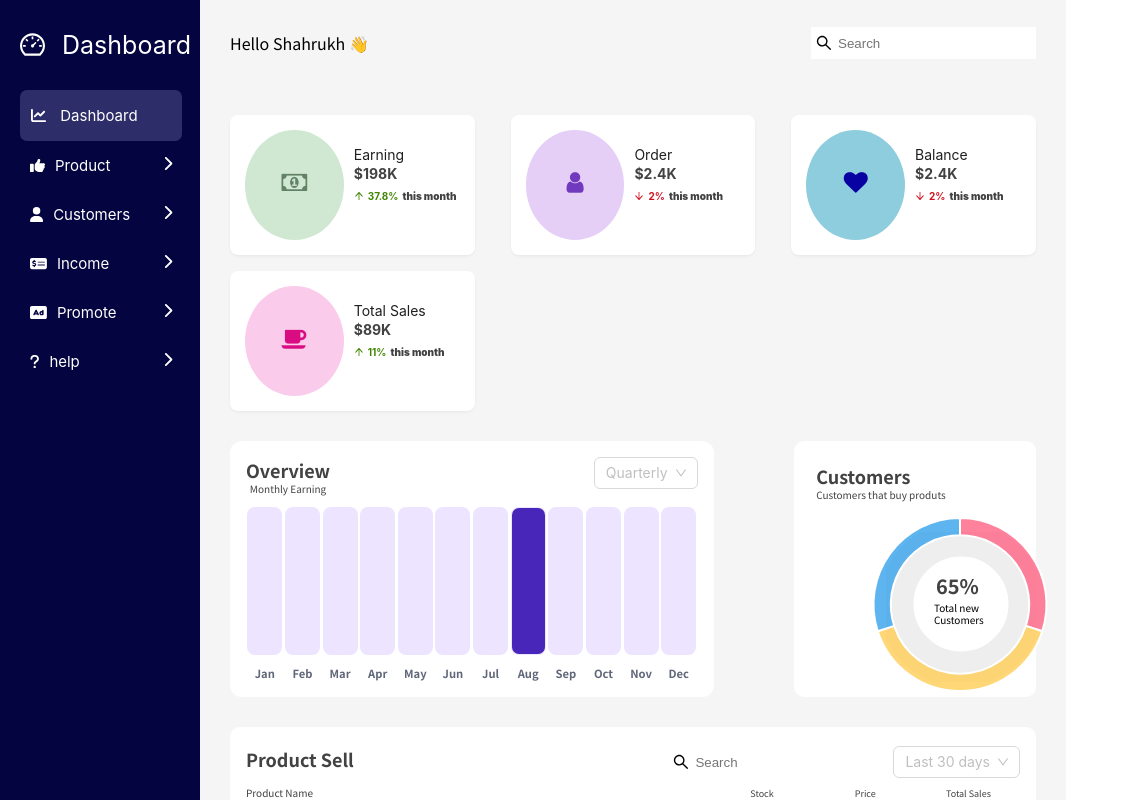
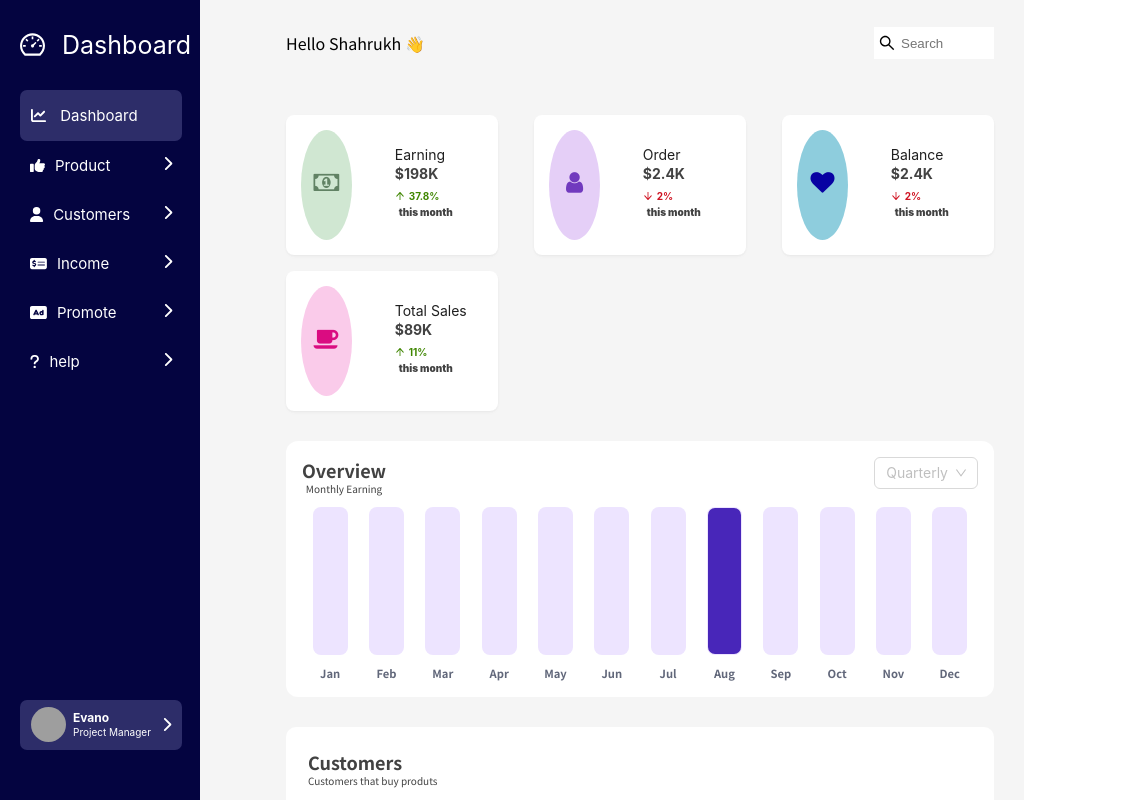
Before and after one commit to abhinayy58/assignment, a React (Create React App) app: page / in a window 1024 px wide. Shown: the top 800 px of the page, 1126 px wide, since content can reach past the window. Built offline with nearby package versions, Linux system fonts and the light colour scheme; grey boxes are pictures that could not be loaded.

Commit message:
profileAdded

```diff
--- a/src/components/Chart/Chart.css
+++ b/src/components/Chart/Chart.css
@@ -30,3 +30,9 @@
 
     /* … */
   }
+
+  @media (min-width: 769px) and (max-width: 1024px) {
+    .chart_main{
+      width: 100%;
+    }
+  }
--- a/src/components/Chart/Chartbar.css
+++ b/src/components/Chart/Chartbar.css
@@ -47,3 +47,9 @@
       }
 
     }
+
+    @media (min-width: 1025px) and (max-width: 1260px) {
+      .chart-bar__inner{
+        width: 90%;
+      }
+    }
--- a/src/components/SideBar.tsx
+++ b/src/components/SideBar.tsx
@@ -1,7 +1,8 @@
 import React from 'react';
-import { Layout, Space } from 'antd';
-import { DashboardOutlined} from '@ant-design/icons';
+import { Layout } from 'antd';
+import { DashboardOutlined,UserOutlined} from '@ant-design/icons';
 import { FontAwesomeIcon } from '@fortawesome/react-fontawesome';
+import { Avatar, Space } from 'antd';
 import { faThumbsUp, faChartLine ,faMoneyCheckDollar, faRectangleAd, faQuestion,faUser,faChevronRight} from '@fortawesome/free-solid-svg-icons';
 import '../style.css'
 const { Sider} = Layout;
@@ -11,14 +12,22 @@ const siderStyle: React.CSSProperties = {
   // lineHeight: '100px',
   color: '#fff',
   backgroundColor: '#040440',
-  width:'25%',
+  width:'200px',
+  maxWidth:'400px',
   paddingLeft:'20px',
-  minHeight:'100vh'
+  minHeight:'100vh',
+    overflow: 'auto',
+    height: '100vh',
+    position: 'fixed',
+    left: 0,
 };
 
+const profile = 'https://images.unsplash.com/photo-1603415526960-f7e0328c63b1?ixlib=rb-4.0.3&ixid=M3wxMjA3fDB8MHxzZWFyY2h8Mjh8fHVzZXJ8ZW58MHx8MHx8fDA%3D&auto=format&fit=crop&w=800&q=60'
+
 const Sidebar = () => (
+
   // <Space direction="vertical" size={[0, 48]}>
-    <Layout>
+    <Layout className='sidebar_layout'>
     <Sider style={siderStyle}>
       <div className="slider_main">
       <div className='dashboard'>
@@ -49,6 +58,15 @@ const Sidebar = () => (
       <FontAwesomeIcon style={{float:'right'}} icon={faChevronRight} />
       </div>
       </div>
+      <div className='dashboard_option active dashboard_profile'>
+      {/* <Avatar style={{marginRight: '15px'}}size="large" src={profile} /> */}
+      <img src={profile} alt="Avatar" className="avatar"></img>
+      <div style={{lineHeight:"2px"}}>
+        <p style={{fontSize:"12px", fontWeight:'bold'}}>Evano</p>
+        <p style={{fontSize:"10px"}}>Project Manager</p>
+      </div>
+      <FontAwesomeIcon style={{float:'right'}} icon={faChevronRight} />
+      </div>
     </Sider>
     </Layout>
 );
--- a/src/style.css
+++ b/src/style.css
@@ -9,10 +9,29 @@
 .slider_main {
   padding-top: 30px;
 }
-
+.sidebar_layout {
+  width: 17%;
+}
 .dashboard {
   padding-bottom: 30px;
   font-size: 25px;
+}
+.dashboard_profile{
+display: flex;
+height: 50px;
+align-items: center;
+}
+.avatar {
+  vertical-align: middle;
+  width: 35px;
+  height: 35px;
+  border-radius: 50%;
+  margin-right: 7px;
+  object-fit: cover;
+}
+.dashboard_profile div {
+  width: 100%;
+  height: 40px;
 }
 .dashboard_option {
   padding: 15px 10px;
@@ -220,6 +239,12 @@
   font-size: 12px;
   font-weight: bold;
 }
+.ant-layout-sider-children {
+  display: flex;
+    flex-direction: column;
+    justify-content: space-between;
+    padding-bottom: 50px;
+}
 
 @media (min-width: 359px) and (max-width: 500px) {
   .graph_view {
@@ -229,28 +254,28 @@
   .dougnut_chart {
     width: 100%;
   }
-  .main_item{
+  .main_item {
     flex-direction: column;
   }
   .main-content {
-    padding: 50px 15px ;
+    padding: 50px 15px;
   }
-  .main_item p{
+  .main_item p {
     width: 100%;
   }
   .main_item .main_container {
     width: 100%;
   }
-  .ant-drawer-body{
-    padding: 0 !important
+  .ant-drawer-body {
+    padding: 0 !important;
   }
-  .ant-drawer-header{
+  .ant-drawer-header {
     display: none !important;
   }
-  .ant-drawer-content-wrapper{
+  .ant-drawer-content-wrapper {
     width: 200px !important;
   }
-  .progress_icon{
+  .progress_icon {
     width: 28%;
   }
   .product_sells {
@@ -263,7 +288,7 @@
     width: 45px;
     height: 35px;
   }
-  .product_head_search{
+  .product_head_search {
     flex-direction: column;
   }
   .search_input {
@@ -272,7 +297,6 @@
   .product_type p:nth-of-type(2) {
     font-size: 10px;
   }
-
 }
 @media (min-width: 501px) and (max-width: 768px) {
   /* … */
@@ -286,19 +310,19 @@
   .main-content {
     padding: 50px 30px;
   }
-  .progress_icon{
+  .progress_icon {
     width: 28%;
   }
-  .ant-drawer-body{
-    padding: 0 !important
+  .ant-drawer-body {
+    padding: 0 !important;
   }
-  .ant-drawer-header{
+  .ant-drawer-header {
     display: none !important;
   }
-  .ant-drawer-content-wrapper{
+  .ant-drawer-content-wrapper {
     width: 200px !important;
   }
-  .progress_icon{
+  .progress_icon {
     width: 28%;
   }
   .product_sells {
@@ -315,3 +339,62 @@
     font-size: 10px;
   }
 }
+@media (min-width: 769px) and (max-width: 1024px) {
+  .main {
+    width: 75%;
+  }
+  .progress_icon {
+    width: 28%;
+  }
+  .product_sells {
+    font-size: 10px;
+  }
+  .product_name_type img {
+    width: 45px;
+    height: 35px;
+  }
+  .search_input {
+    width: 95px;
+  }
+  .product_type p:nth-of-type(2) {
+    font-size: 12px;
+  }
+  .graph_view {
+    flex-direction: column;
+    gap: 30px;
+  }
+  .dougnut_chart {
+    width: 100%;
+  }
+}
+@media (min-width: 1025px) and (max-width: 1260px) {
+  .main {
+    width: 80%;
+  }
+  .product_sells {
+    font-size: 12px;
+  }
+  .product_name_type img {
+    width: 45px;
+    height: 35px;
+  }
+  .search_input {
+    width: 95px;
+  }
+  .product_type p:nth-of-type(2) {
+    font-size: 14px;
+  }
+}
+@media (min-width: 1261px) and (max-width: 1440x) {
+  .main {
+    width: 85%;
+  }
+}
+@media (min-width: 1441px) and (max-width: 3280px) {
+  .main {
+    width: 85%;
+  }
+  .sidebar_layout {
+    width: 10%;
+  }
+}
```
